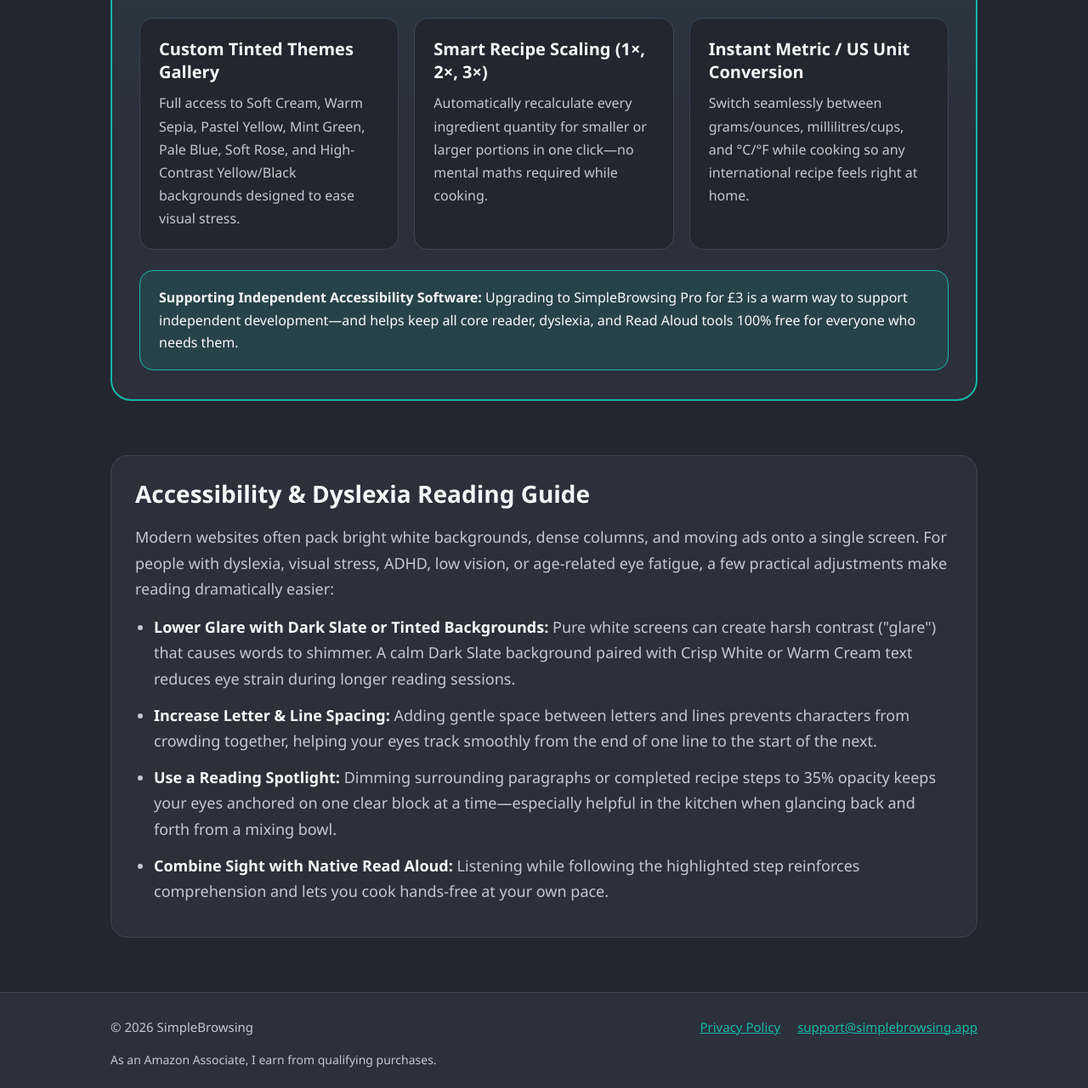
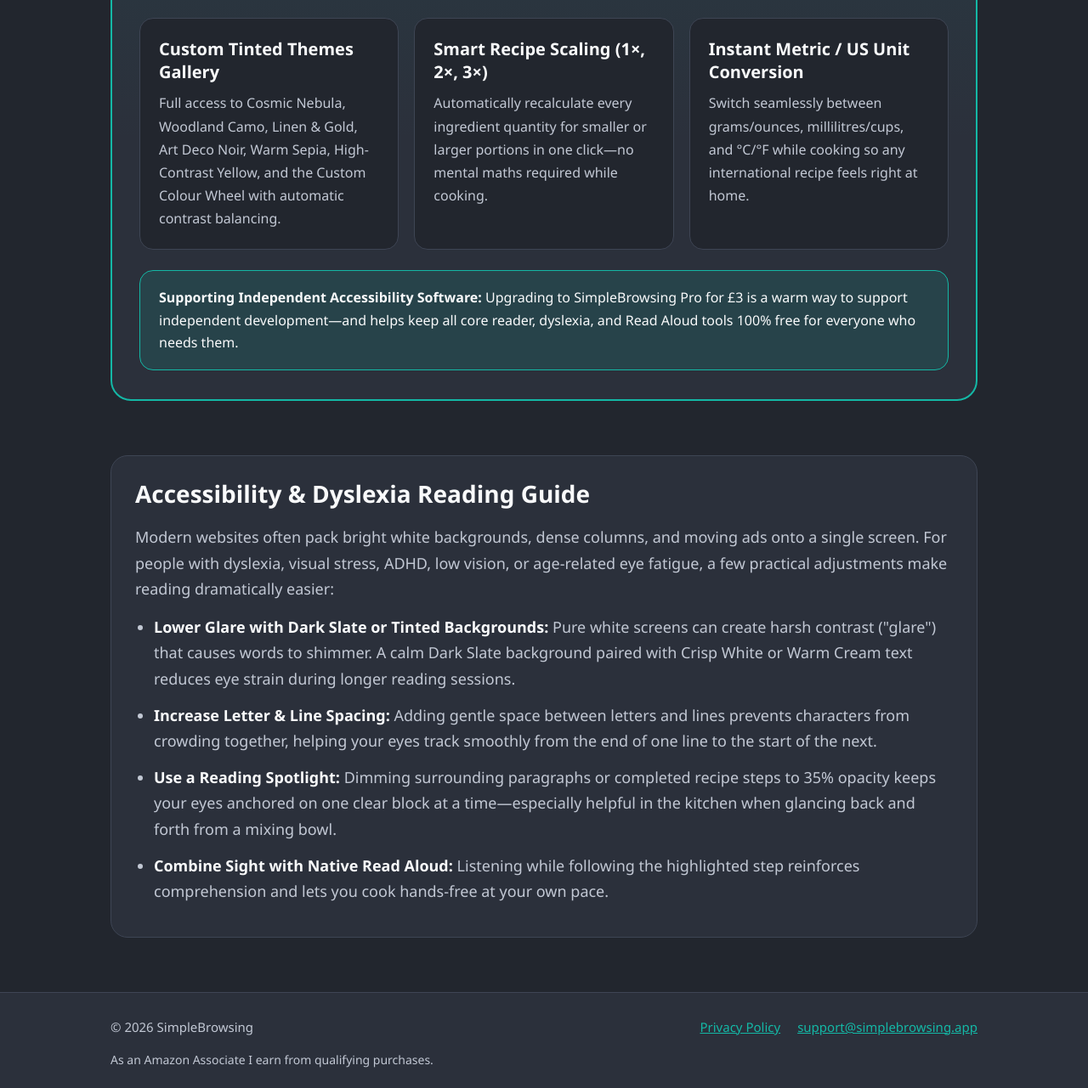
Before and after one commit to KonKami123/simplebrowsing, a plain HTML site: page index.html in a window 1280 px wide. Shown: the part 1439-2720 px from the top of the page at 85% size. Drawn offline with Linux system fonts and the light colour scheme.

Commit message:
Add files via upload

```diff
--- a/index.html
+++ b/index.html
@@ -438,7 +438,7 @@
           <div class="pro-feature-box">
             <h3>Custom Tinted Themes Gallery</h3>
             <p>
-              Full access to Soft Cream, Warm Sepia, Pastel Yellow, Mint Green, Pale Blue, Soft Rose, and High-Contrast Yellow/Black backgrounds designed to ease visual stress.
+              Full access to Cosmic Nebula, Woodland Camo, Linen &amp; Gold, Art Deco Noir, Warm Sepia, High-Contrast Yellow, and the Custom Colour Wheel with automatic contrast balancing.
             </p>
           </div>
 
@@ -497,7 +497,7 @@
         </div>
       </div>
       <p class="footer-disclosure">
-        As an Amazon Associate, I earn from qualifying purchases.
+        As an Amazon Associate I earn from qualifying purchases.
       </p>
     </div>
   </footer>
```
